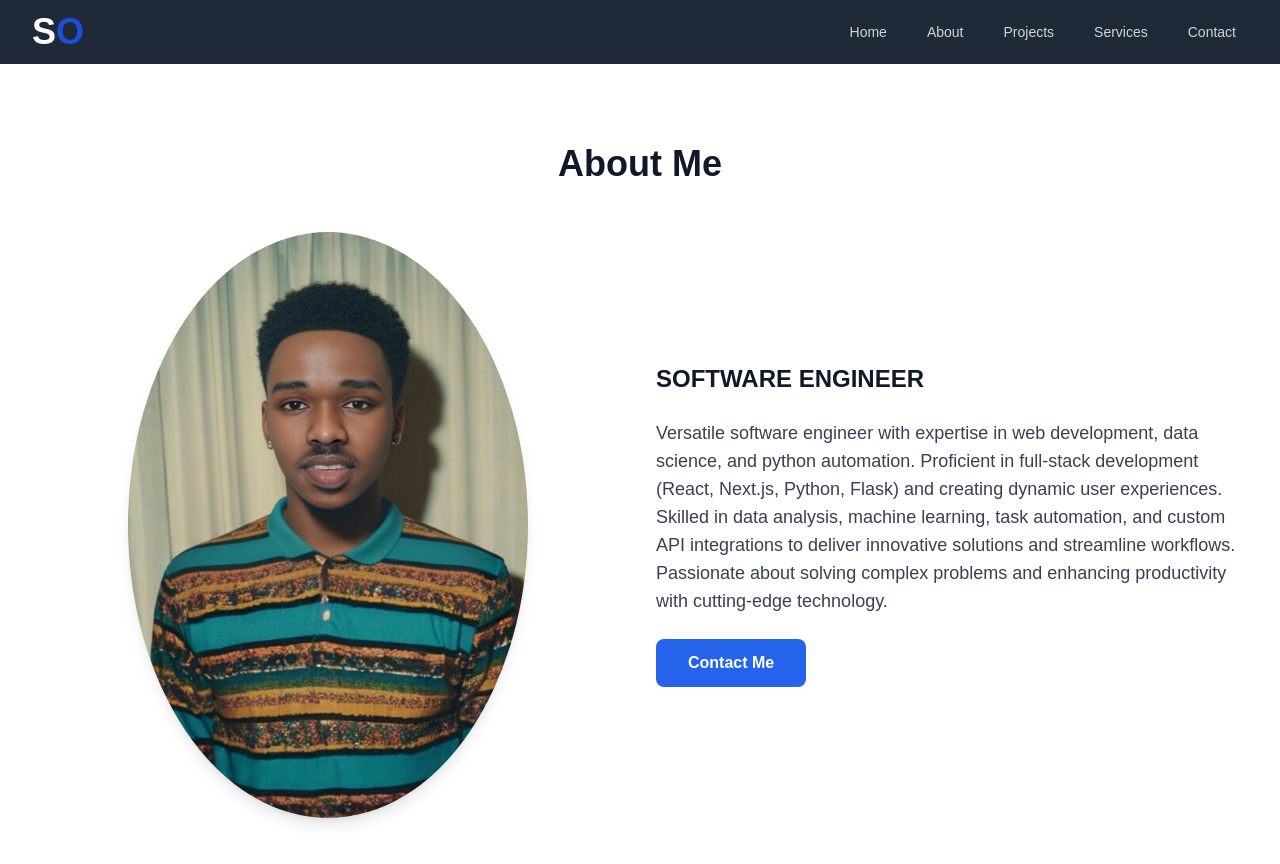
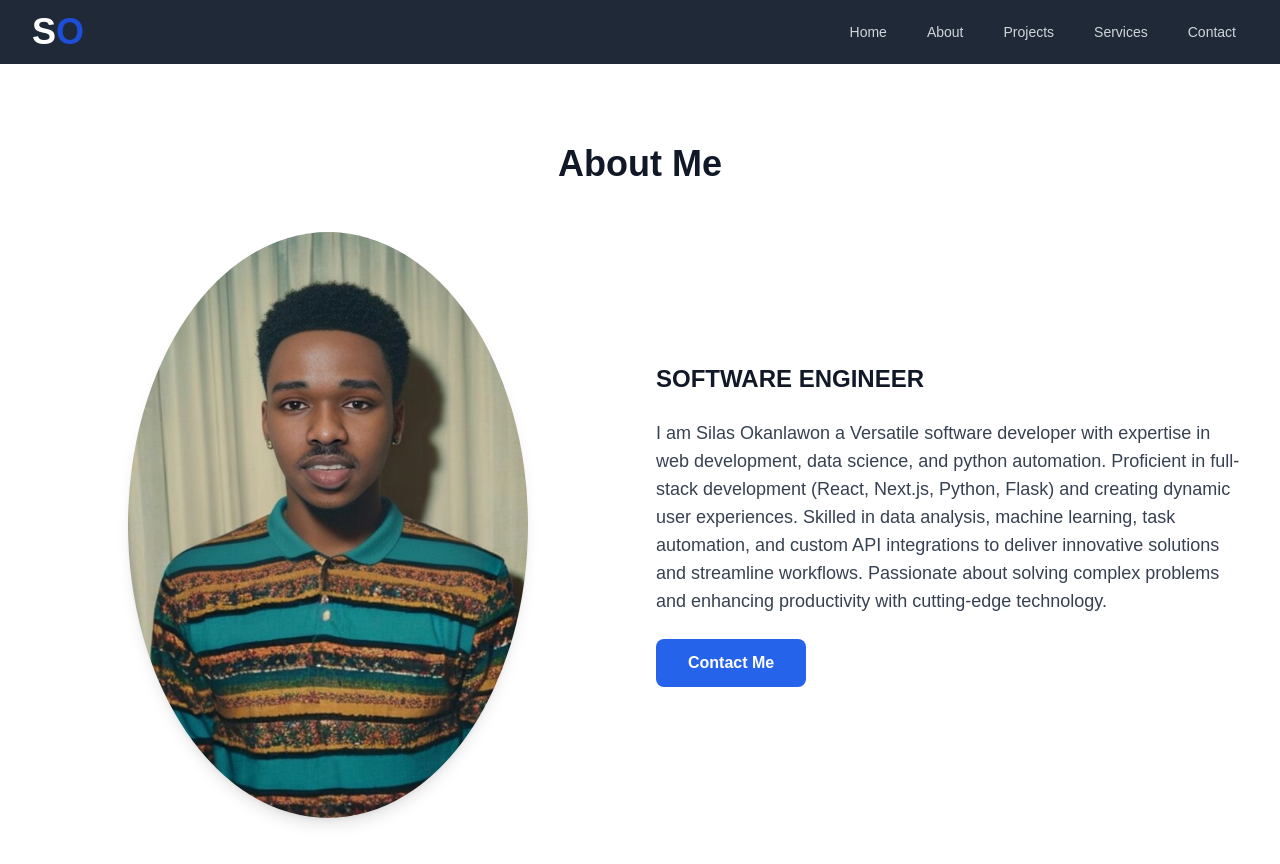
Before and after one commit to CyberTycoon/silas-portfolio, a Next.js app: page /about in a window 1280 px wide. Shown: the top 864 px of the page. Built offline with nearby package versions, Linux system fonts and the light colour scheme.

Commit message:
first commit

```diff
--- a/src/app/about/page.tsx
+++ b/src/app/about/page.tsx
@@ -46,7 +46,7 @@ export default function About() {
              SOFTWARE ENGINEER
             </h3>
             <p className="text-lg px-4 text-gray-700">
-            Versatile software engineer with expertise in web development, data science, and python automation. Proficient in full-stack development (React, Next.js, Python, Flask) and creating dynamic user experiences. Skilled in data analysis, machine learning, task automation, and custom API integrations to deliver innovative solutions and streamline workflows. Passionate about solving complex problems and enhancing productivity with cutting-edge technology.
+            I am Silas Okanlawon a Versatile software developer with expertise in web development, data science, and python automation. Proficient in full-stack development (React, Next.js, Python, Flask) and creating dynamic user experiences. Skilled in data analysis, machine learning, task automation, and custom API integrations to deliver innovative solutions and streamline workflows. Passionate about solving complex problems and enhancing productivity with cutting-edge technology.
 
 
             </p>
```
